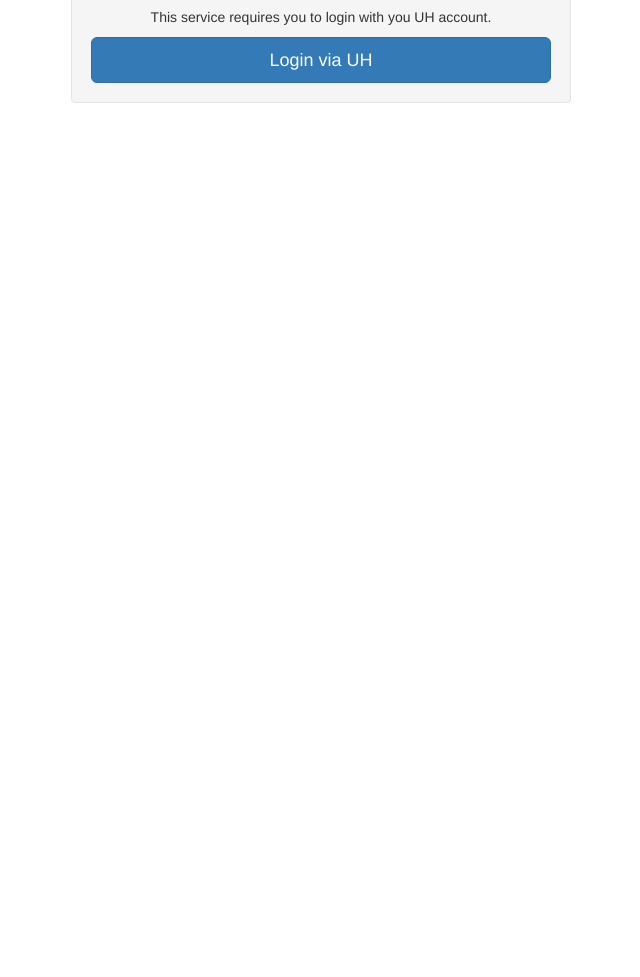
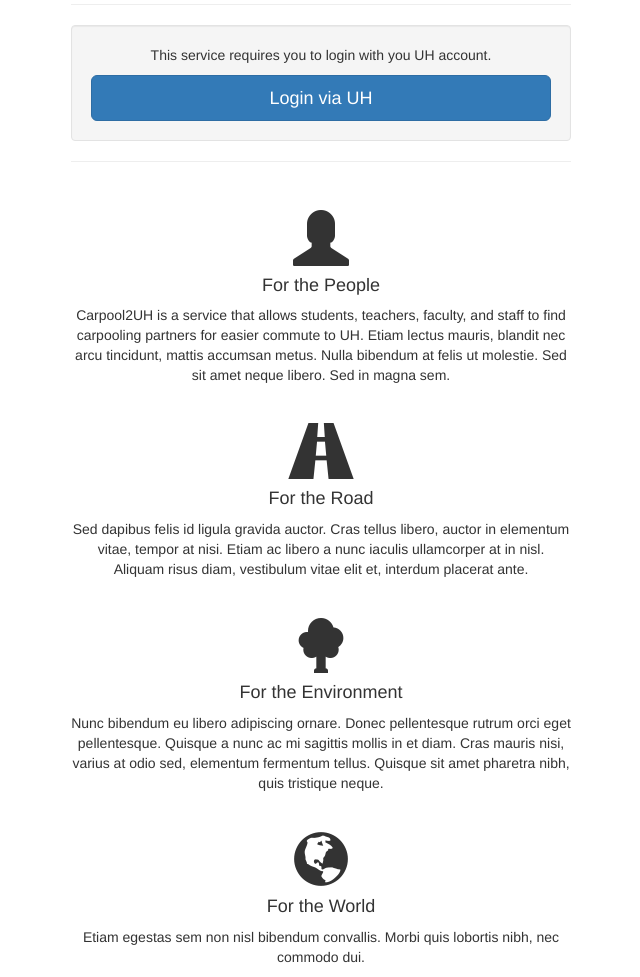
Before and after one commit to Jsalim/carpools-uh, a plain HTML site: page mockups/login.html in a window 1280 px wide. Shown: the part 76-1053 px from the top of the page, without its empty margins (319-959 px from the left). Before the commit the page ends 800 px from the top, so only its background shows below. Drawn offline with nearby package versions, Linux system fonts and the light colour scheme.

Commit message:
added content to login mockup.

```diff
--- a/mockups/login.html
+++ b/mockups/login.html
@@ -10,17 +10,44 @@
 			text-align: center;
 			width: 500px;
 		}
+
+		.content .glyphicon {
+			font-size: 4em;
+			margin-top: .5em;
+		}
 	</style>
 </head>
 <body>
 
 	<div class="container">
 		<div class="content">
-			<h2>Carpool2UH</h2>
+			<h1>Carpool2UH</h1>
+			<hr/>
 			<div class="well">
 				<p>This service requires you to login with you UH account.</p>
 				<button type="button" class="btn btn-primary btn-lg btn-block">Login via UH</button>
 			</div>
+			<hr/>
+			<i class="glyphicon glyphicon-user"></i>
+			<h4>For the People</h4>
+			<p>
+				Carpool2UH is a service that allows students, teachers, faculty, and staff to find carpooling partners for easier commute to UH. Etiam lectus mauris, blandit nec arcu tincidunt, mattis accumsan metus. Nulla bibendum at felis ut molestie. Sed sit amet neque libero. Sed in magna sem.
+			</p>
+			<i class="glyphicon glyphicon-road"></i>
+			<h4>For the Road</h4>
+			<p>
+				Sed dapibus felis id ligula gravida auctor. Cras tellus libero, auctor in elementum vitae, tempor at nisi. Etiam ac libero a nunc iaculis ullamcorper at in nisl. Aliquam risus diam, vestibulum vitae elit et, interdum placerat ante.
+			</p>
+			<i class="glyphicon glyphicon-tree-deciduous"></i>
+			<h4>For the Environment</h4>
+			<p>
+				Nunc bibendum eu libero adipiscing ornare. Donec pellentesque rutrum orci eget pellentesque. Quisque a nunc ac mi sagittis mollis in et diam. Cras mauris nisi, varius at odio sed, elementum fermentum tellus. Quisque sit amet pharetra nibh, quis tristique neque.
+			</p>
+			<i class="glyphicon glyphicon-globe"></i>
+			<h4>For the World</h4>
+			<p>
+				Etiam egestas sem non nisl bibendum convallis. Morbi quis lobortis nibh, nec commodo dui.
+			</p>
 		</div>
 	</div>
 
```
